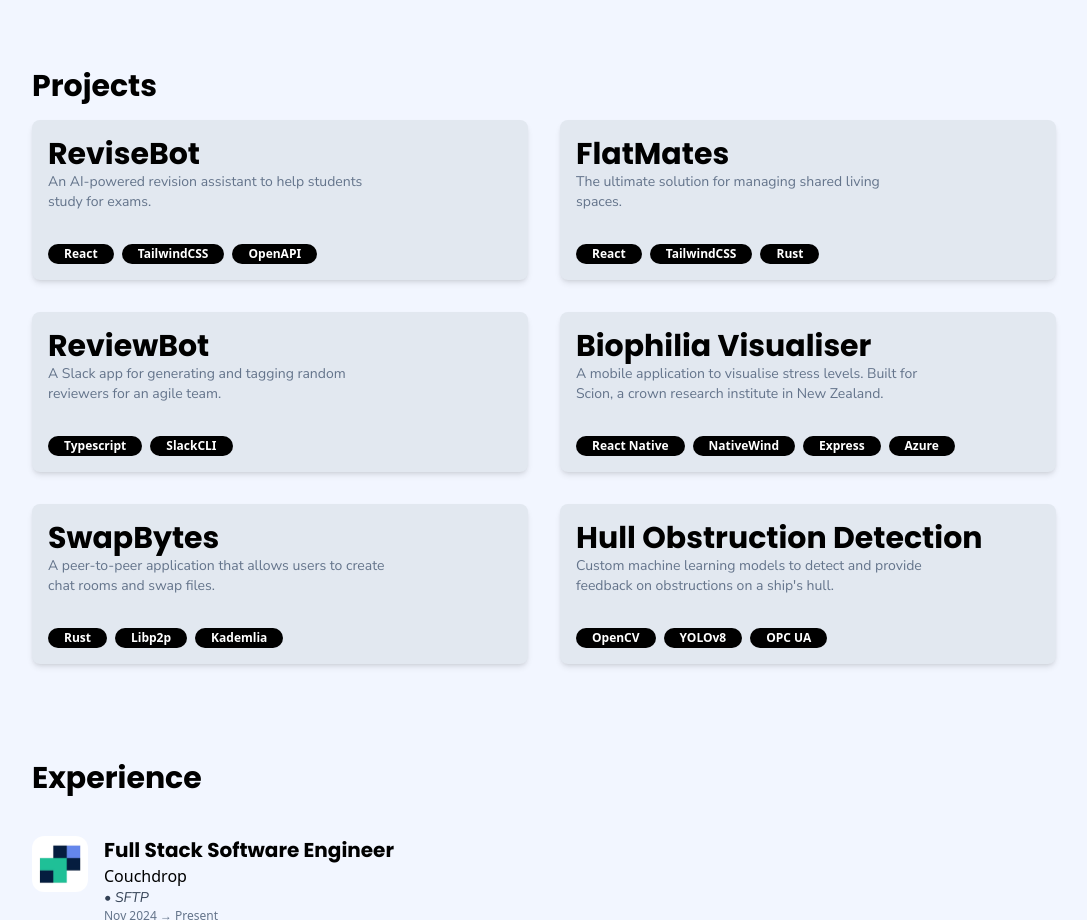
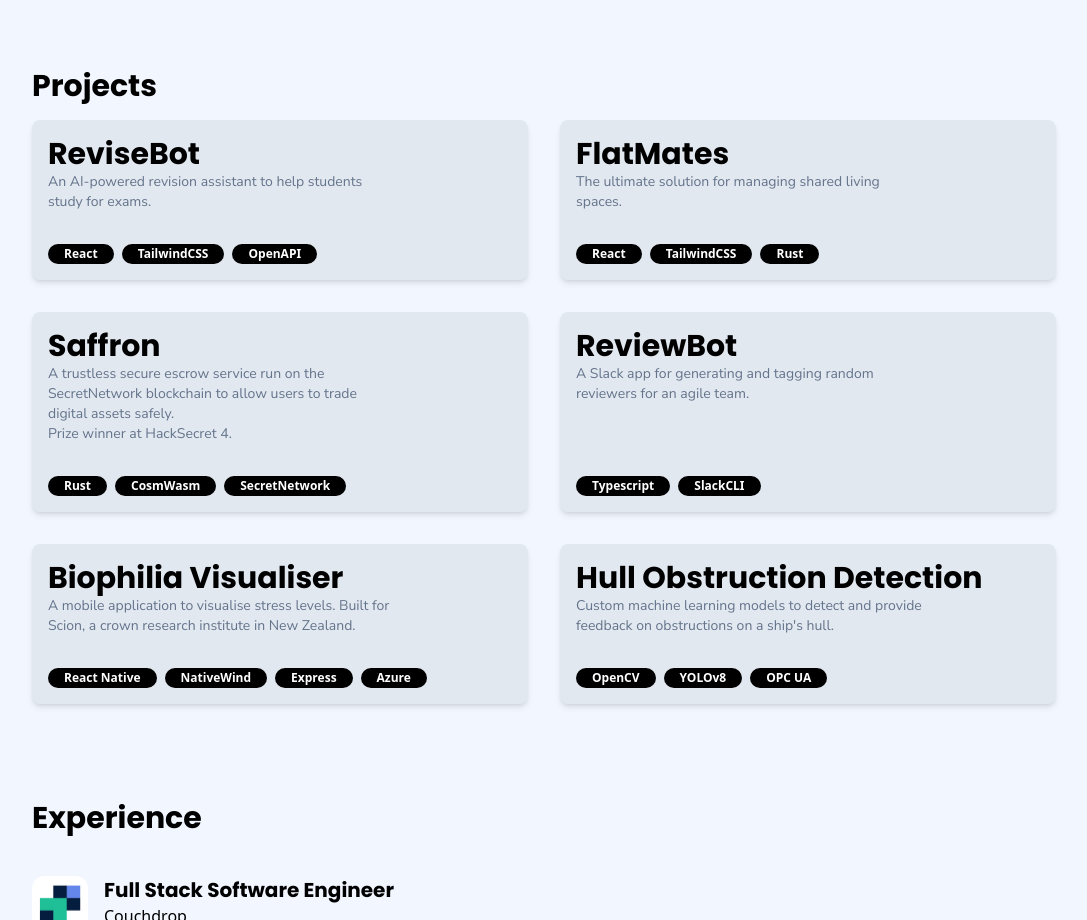
Before and after one commit to barthelmeh/tom.barthelmeh, a React (Vite) app: page / in a window 1280 px wide. Shown: the part 880-1800 px from the top of the page, without its empty margins (96-1183 px from the left). Built offline with nearby package versions, Linux system fonts and the light colour scheme.

Commit message:
Updated projects to show Saffron

```diff
--- a/src/assets/ProjectsJSON.tsx
+++ b/src/assets/ProjectsJSON.tsx
@@ -10,6 +10,11 @@ const ProjectsJSON: ProjectType[] = [
         tools: ['React', 'TailwindCSS', 'Rust']
     },
     {
+        title: 'Saffron',
+        description: 'A trustless secure escrow service run on the SecretNetwork blockchain to allow users to trade digital assets safely.\n Prize winner at HackSecret 4.',
+        tools: ['Rust', 'CosmWasm', 'SecretNetwork']
+    },
+    {
         title: 'ReviewBot',
         description: 'A Slack app for generating and tagging random reviewers for an agile team.',
         tools: ['Typescript', 'SlackCLI']
@@ -20,11 +25,6 @@ const ProjectsJSON: ProjectType[] = [
         tools: ['React Native', 'NativeWind', 'Express', 'Azure']
     },
     {
-        title: 'SwapBytes',
-        description: 'A peer-to-peer application that allows users to create chat rooms and swap files.',
-        tools: ['Rust', 'Libp2p', 'Kademlia']
-    },
-    {
         title: 'Hull Obstruction Detection',
         description: 'Custom machine learning models to detect and provide feedback on obstructions on a ship\'s hull.',
         tools: ['OpenCV', 'YOLOv8', 'OPC UA']
--- a/src/components/portfolio/Projects.tsx
+++ b/src/components/portfolio/Projects.tsx
@@ -10,7 +10,7 @@ const Projects = () => {
                 </h1>
             </div>
 
-            <div className='grid grid-cols-1 md:grid-cols-2 gap-8'>
+            <div className='grid grid-cols-1 md:grid-cols-2 gap-8 whitespace-pre-line'>
                 {ProjectsJSON.map((project) => (
                     <ProjectCard key={project.title} title={project.title} description={project.description} tools={project.tools} />
                 ))}
```
